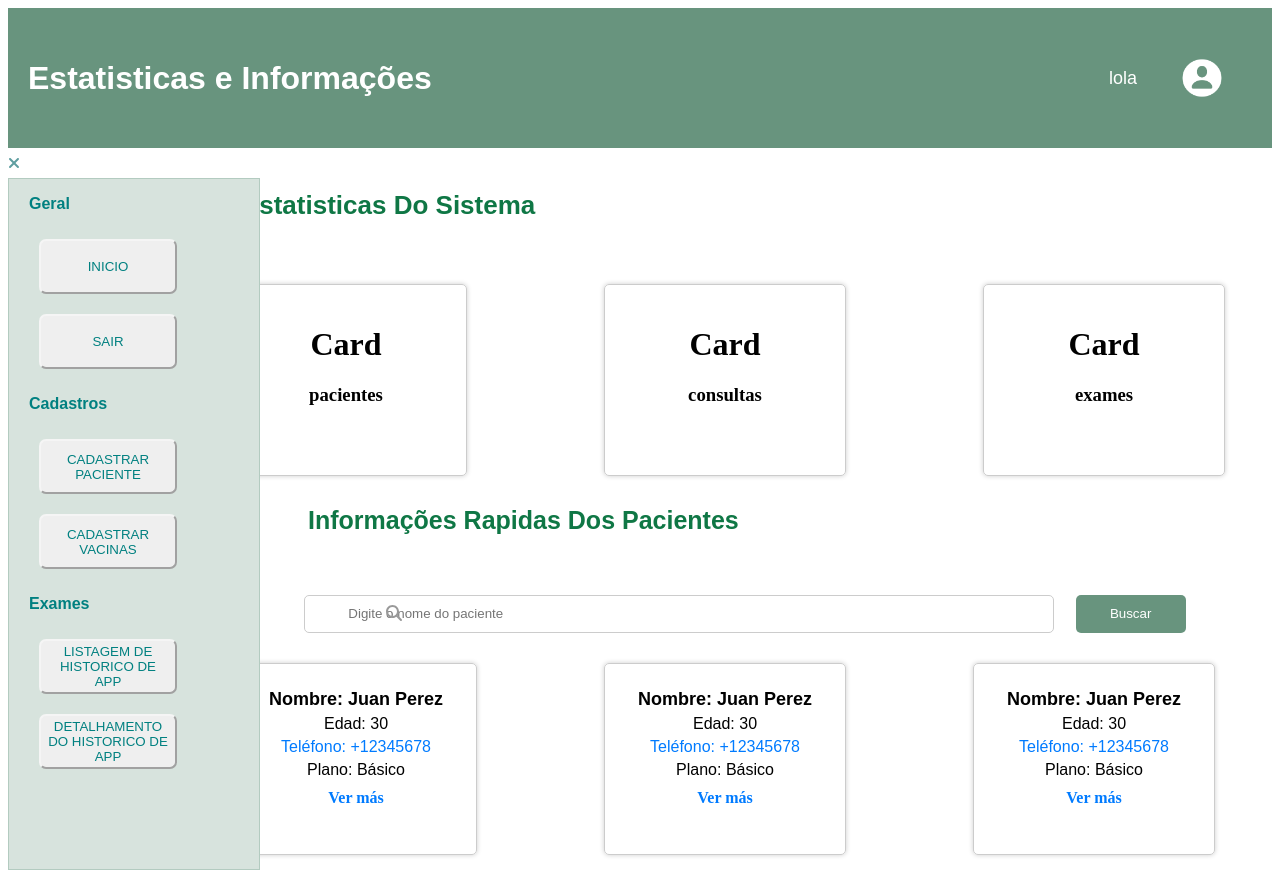
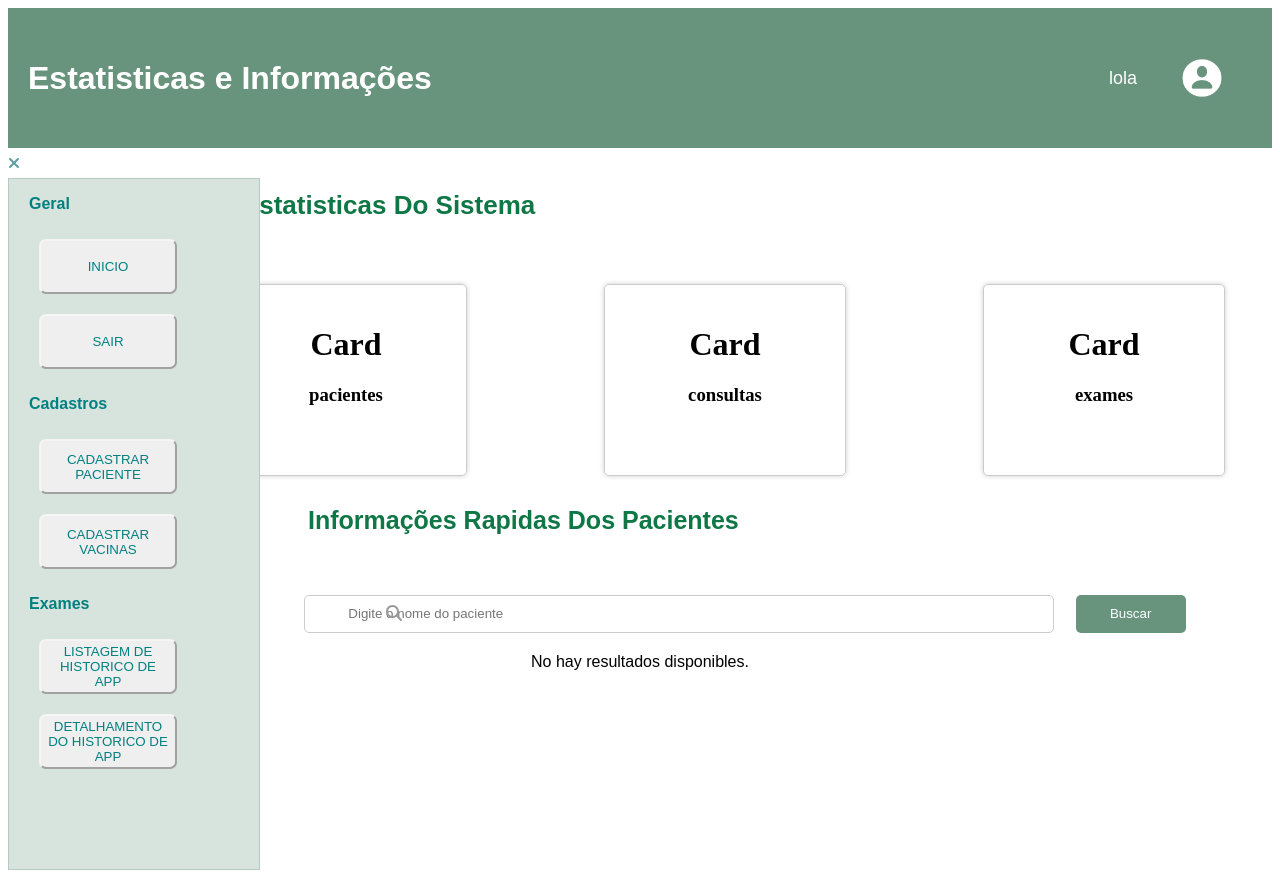
Before and after one commit to miche0077/labMedicine, a React (Vite) app: page /paginaDeInicio in a window 1280 px wide. Built offline with nearby package versions, Linux system fonts and the light colour scheme.

Commit message:
search pacientes functions e cards

```diff
--- a/src/components/InfoPacientesCard/InfoPacientesCard.jsx
+++ b/src/components/InfoPacientesCard/InfoPacientesCard.jsx
@@ -1,39 +1,40 @@
 import "./infoPacientesCard.css";
+import PropTypes from "prop-types";
 
-function InformacoesPacientesCard() {
+function InformacoesPacientesCard({ searchResults }) {
+  if (!searchResults || searchResults.length === 0) {
+    return <div className="no-exist">No hay resultados disponibles.</div>;
+  }
+
   return (
     <div className="info-container">
       <div className="card-container">
-        <div className="card">
-          <p className="card-nome">Nombre: Juan Perez</p>
-          <p className="card-edad">Edad: 30</p>
-          <p className="card-tel">Teléfono: +12345678</p>
-          <p className="card-plano">Plano: Básico</p>
-          <a className="ver-mas" href="/details">
-            Ver más
-          </a>
-        </div>
-        <div className="card">
-          <p className="card-nome">Nombre: Juan Perez</p>
-          <p className="card-edad">Edad: 30</p>
-          <p className="card-tel">Teléfono: +12345678</p>
-          <p className="card-plano">Plano: Básico</p>
-          <a className="ver-mas" href="/details">
-            Ver más
-          </a>
-        </div>
-        <div className="card">
-          <p className="card-nome">Nombre: Juan Perez</p>
-          <p className="card-edad">Edad: 30</p>
-          <p className="card-tel">Teléfono: +12345678</p>
-          <p className="card-plano">Plano: Básico</p>
-          <a className="ver-mas" href="/details">
-            Ver más
-          </a>
-        </div>
+        {searchResults.map((result, index) => (
+          <div className="card" key={index}>
+            <p className="card-nome">nome completo: {result.nomeCompleto}</p>
+            <p className="card-edad">data nascimento: {result.dataNascimento}</p>
+            <p className="card-tel">Teléfono: {result.telefone}</p>
+            <p className="card-plano">Plano: {result.convenio}</p>
+            <a className="ver-mas" href={`/details/${result.id}`}>
+              Ver más
+            </a>
+          </div>
+        ))}
       </div>
     </div>
   );
 }
 
+InformacoesPacientesCard.propTypes = {
+  searchResults: PropTypes.arrayOf(
+    PropTypes.shape({
+      id: PropTypes.number.isRequired,
+      nomeCompleto: PropTypes.string.isRequired,
+      dataNascimento: PropTypes.number.isRequired,
+      telefone: PropTypes.string.isRequired,
+      convenio: PropTypes.string.isRequired,
+    })
+  )
+};
+
 export default InformacoesPacientesCard;
--- a/src/components/InfoPacientesCard/infoPacientesCard.css
+++ b/src/components/InfoPacientesCard/infoPacientesCard.css
@@ -23,7 +23,12 @@
   .card-tel {
     color: #007bff
   }
-
+  .card-container{
+    justify-content: space-evenly;
+    flex-direction: row;
+    flex-wrap: wrap;
+    align-items: center;
+  }
  .ver-mas{
     text-decoration: none;
     color: #007bff;
@@ -35,3 +40,8 @@
   .ver-mas:hover {
     text-decoration: none;
   }
+  .no-exist{
+    font-family: Ubuntu, sans-serif;
+    text-align: center;
+    margin-top: 20px;
+  }
--- a/src/components/InformacoesRapidasDoPacientes/InformacoesRapidas.css
+++ b/src/components/InformacoesRapidasDoPacientes/InformacoesRapidas.css
@@ -61,3 +61,9 @@
    margin-top: 19px;
     color: #999;
   }
+  .search-results{
+    font-family: Ubuntu, sans-serif;
+    text-align: center;
+    margin-top: 25px;
+    color:#0f7745;
+  }
--- a/src/components/InformacoesRapidasDoPacientes/InformacoesRapidas.jsx
+++ b/src/components/InformacoesRapidasDoPacientes/InformacoesRapidas.jsx
@@ -1,33 +1,77 @@
 import { useState } from "react";
 import { FontAwesomeIcon } from "@fortawesome/react-fontawesome";
-import { faSearch } from '@fortawesome/free-solid-svg-icons';
-import './InformacoesRapidas.css'
+import { faSearch } from "@fortawesome/free-solid-svg-icons";
+import PropTypes from "prop-types";
+import "./InformacoesRapidas.css";
+import InformacoesPacientesCard from "../InfoPacientesCard/InfoPacientesCard"
 
-
-function InformacoesRapidasDoPaciente() {
+function InformacoesRapidasDoPaciente(props) {
   const [search, setSearch] = useState("");
+  const [searchResults, setSearchResults] = useState([]);
+  const [searchTermOnClick, setSearchTermOnClick] = useState("");
 
   const handleSearchChange = (e) => {
     setSearch(e.target.value);
   };
 
+  const handleSearchButtonClick = () => {
+    setSearchTermOnClick(search);
+
+    const results = props.pacientes.filter((paciente) => {
+      if (paciente.nomeCompleto) {
+        return (
+          paciente.nomeCompleto.toLowerCase().includes(search.toLowerCase()) ||
+          paciente.cpf.includes(search)
+        );
+      }
+      return false;
+    });
+
+    setSearchResults(results);
+  };
 
   return (
-
     <div className="container-inf">
       <h1 className="title-search">Informações Rapidas Dos Pacientes</h1>
       <div className="container-search">
-        <input className="input-search" type="search" placeholder="Digite o nome do paciente" value={search} onChange={handleSearchChange} />
+        <input
+          className="input-search"
+          type="search"
+          placeholder="Digite o nome do paciente"
+          value={search}
+          onChange={handleSearchChange}
+        />
         <span className="icon">
           <FontAwesomeIcon icon={faSearch} />
         </span>
-        <button className="btn-search" >
-        Buscar
-      </button>
+        <button className="btn-search" type="button" onClick={handleSearchButtonClick}>
+          Buscar
+        </button>
       </div>
 
+      {searchTermOnClick && (
+        <div className="search-results">
+          <h2 className="search-results">Resultados para `{searchTermOnClick}`:</h2>
+          <div className="card-container">
+            {searchResults.map((result, index) => (
+              <InformacoesPacientesCard
+              searchResults={searchResults}
+                key={index}
+                nomeCompleto={result.nomeCompleto}
+                edad={result.edad}
+                telefono={result.telefono}
+                plano={result.plano}
+              />
+            ))}
+          </div>
+        </div>
+      )}
     </div>
   );
 }
 
+InformacoesRapidasDoPaciente.propTypes = {
+  pacientes: PropTypes.array.isRequired,
+};
+
 export default InformacoesRapidasDoPaciente;
--- a/src/pages/paginaDeInicio/paginaDeInicio.jsx
+++ b/src/pages/paginaDeInicio/paginaDeInicio.jsx
@@ -4,18 +4,30 @@ import imgUser from "../../assets/images/img-user.png";
 import EstatisticasDoSistema from "../../components/EstatisticasDoSistema/EstatisticasDoSistema";
 import InformacoesRapidasDoPaciente from "../../components/InformacoesRapidasDoPacientes/InformacoesRapidas";
 import InformacionesPacientesCard from "../../components/InfoPacientesCard/InfoPacientesCard";
+import { useState, useEffect } from "react";
 
 
 
 function PaginaDeInicio(){
+const [pacientes, setPacientes] = useState([]);
+const [searchResults, setSearchResults] = useState([]);
+
+
+useEffect(() => {
+    const pacientesFromLocalStorage = JSON.parse(localStorage.getItem("pacientes"));
+    if (pacientesFromLocalStorage) {
+      setPacientes(pacientesFromLocalStorage);
+    }
+    console.log(pacientes)
+  }, []);
     return(
     <div>
 
         <Toolbar userName={'lola'} pageTitle="Estatisticas e Informações" userImage={imgUser}/>
         <LateralMenu />
         <EstatisticasDoSistema />
-        <InformacoesRapidasDoPaciente />
-        <InformacionesPacientesCard />
+        <InformacoesRapidasDoPaciente pacientes={pacientes}/>
+        <InformacionesPacientesCard searchResults={searchResults} />
     </div>
     )
 }
```
